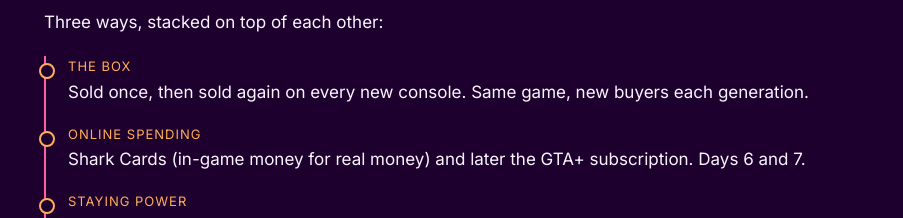
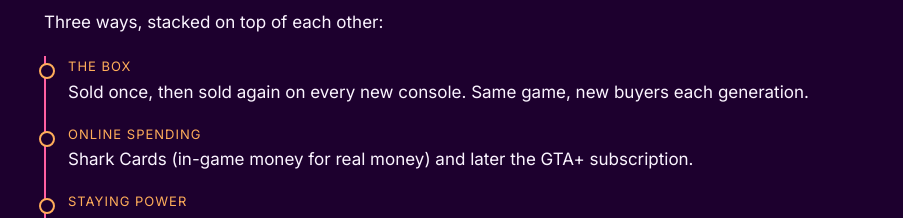
Before and after one commit to cercit/GTAVI, a plain HTML site: page day-01.html in a window 1280 px wide. Shown: the part 1640-1858 px from the top of the page, without its empty margins (182-1085 px from the left). Drawn offline with Linux system fonts and the light colour scheme.

Commit message:
Day 1: remove day cross-reference
Co-Authored-By: Claude Opus 5.5 <noreply@anthropic.com>

```diff
--- a/day-01.html
+++ b/day-01.html
@@ -58,7 +58,7 @@
   <p>Three ways, stacked on top of each other:</p>
   <ul class="timeline">
     <li><span class="when">The box</span>Sold once, then sold again on every new console. Same game, new buyers each generation.</li>
-    <li><span class="when">Online spending</span>Shark Cards (in-game money for real money) and later the GTA+ subscription. Days 6 and 7.</li>
+    <li><span class="when">Online spending</span>Shark Cards (in-game money for real money) and later the GTA+ subscription.</li>
     <li><span class="when">Staying power</span>Every year it stays popular, Rockstar keeps players' accounts, attention and habits ready for the next game.</li>
   </ul>
 
```
